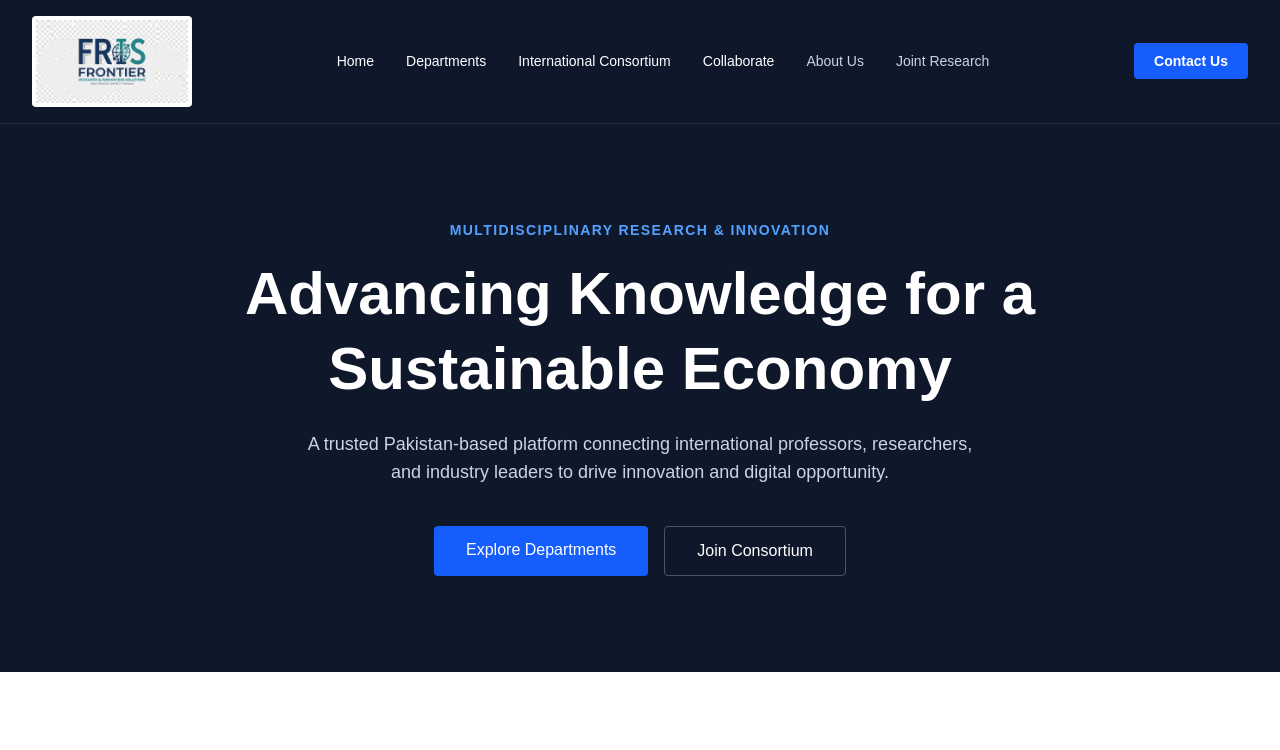
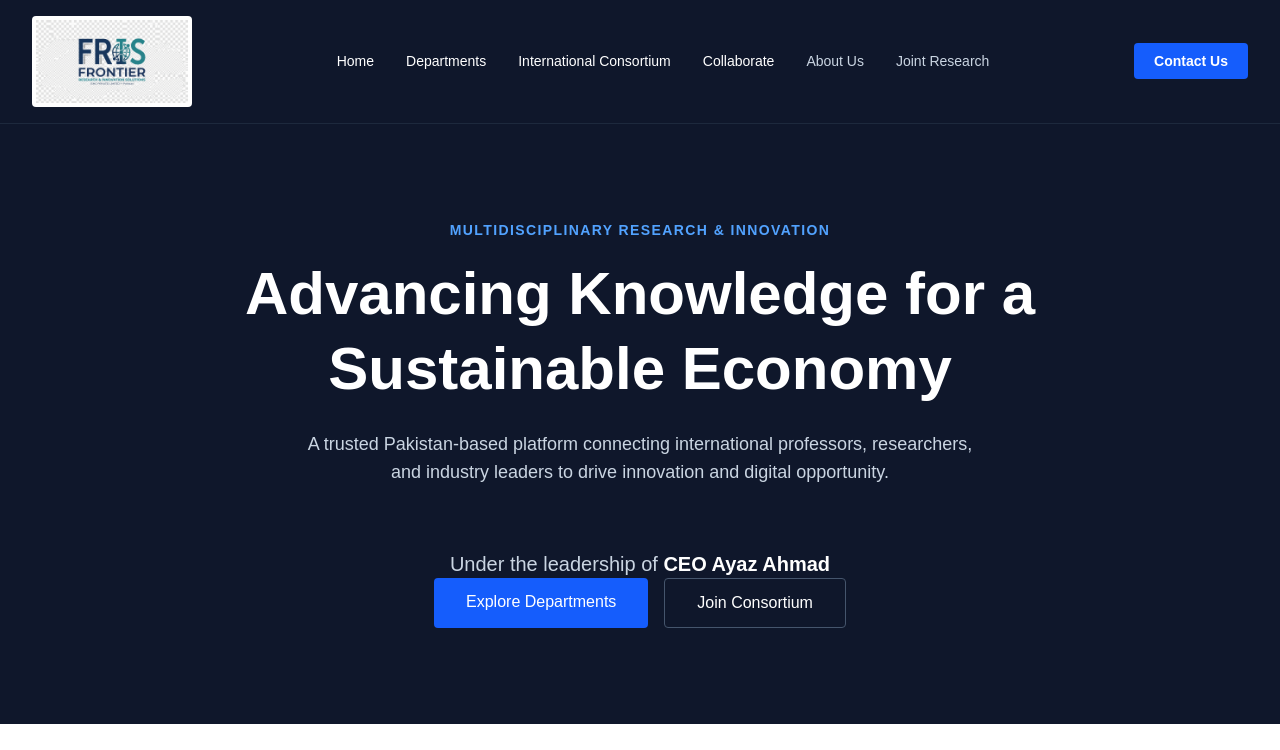
Before and after one commit to saeed7979-svg/frontier-research, a Next.js app: page / in a window 1280 px wide. Shown: the top 750 px of the page. Built offline with nearby package versions, Linux system fonts and the light colour scheme.

Commit message:
Added CEO name to hero section

```diff
--- a/app/page.tsx
+++ b/app/page.tsx
@@ -15,6 +15,9 @@ export default function Home() {
           <p className="text-lg text-slate-300 mb-10 max-w-2xl">
             A trusted Pakistan-based platform connecting international professors, researchers, and industry leaders to drive innovation and digital opportunity.
           </p>
+          <p className="mt-6 text-slate-300 text-lg md:text-xl">
+  Under the leadership of <span className="font-bold text-white">CEO Ayaz Ahmad</span>
+</p>
           <div className="flex space-x-4">
             <Link href="/departments" className="bg-blue-600 hover:bg-blue-700 px-8 py-3 rounded font-medium transition-all text-white cursor-pointer inline-block">
               Explore Departments
```
